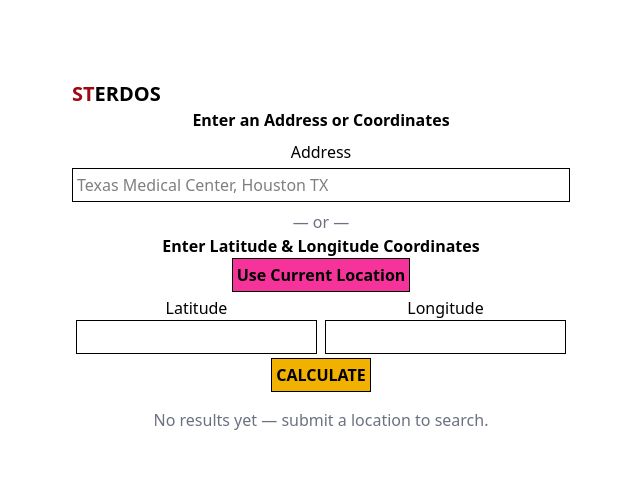
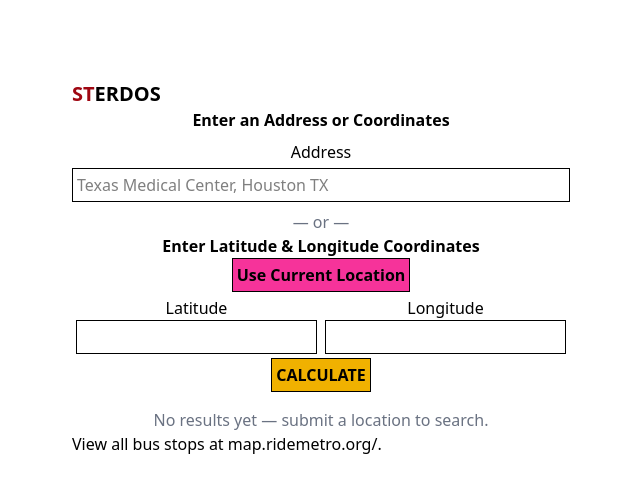
Before and after one commit to KaytchJam/sterdos, a Next.js app in the folder src/: page / in a window 1280 px wide. Shown: the top 492 px of the page, without its empty margins (319-959 px from the left). Built offline with nearby package versions, Linux system fonts and the light colour scheme.

Commit message:
additional link to map.ridemetro.org

```diff
--- a/src/app/page.tsx
+++ b/src/app/page.tsx
@@ -126,6 +126,8 @@ export default function Page() {
                         No results yet — submit a location to search.
                     </p>
                 )}
+
+                <p>View all bus stops at <a href="https://map.ridemetro.org/">map.ridemetro.org/</a>.</p>
             </div>
         </section>
     );
```
